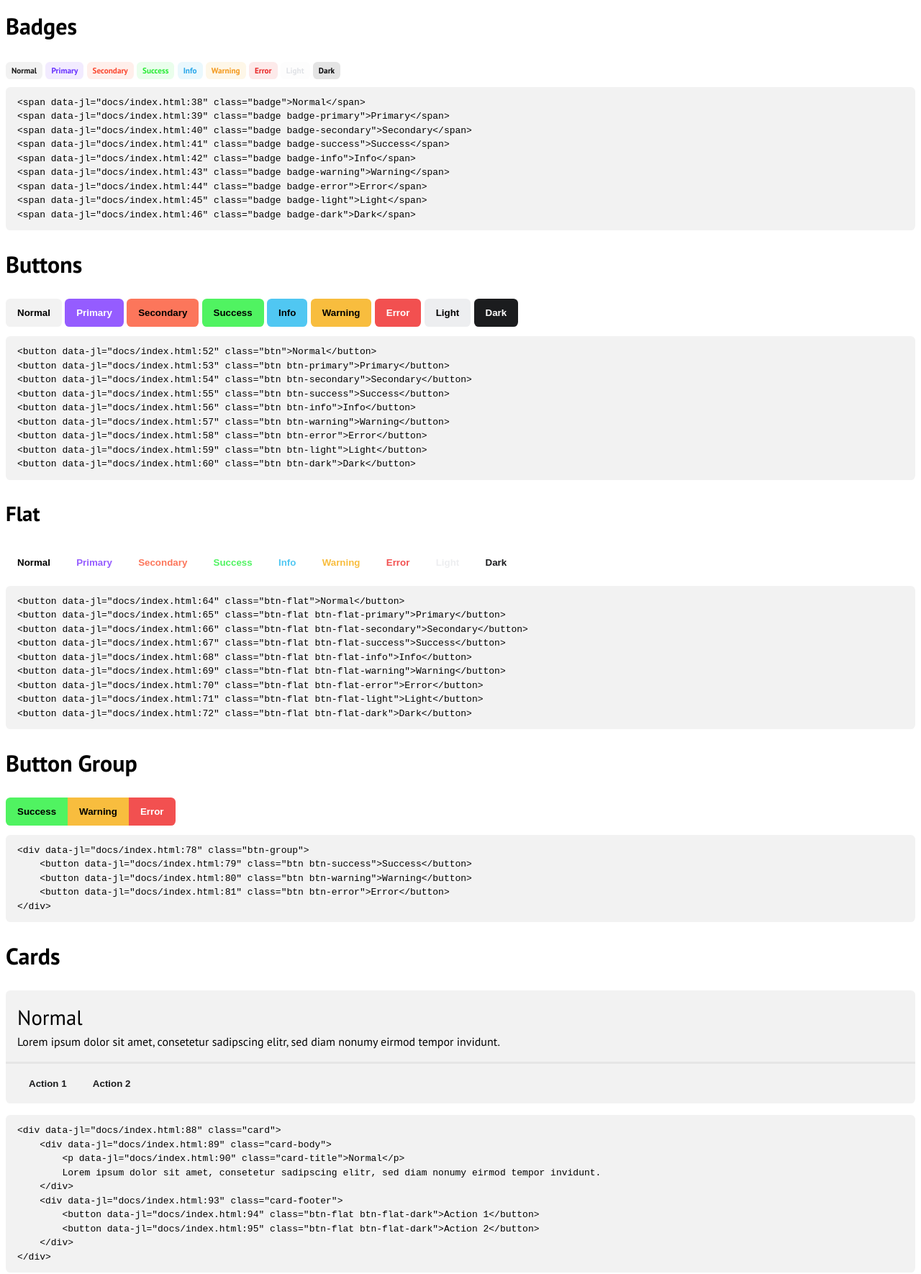
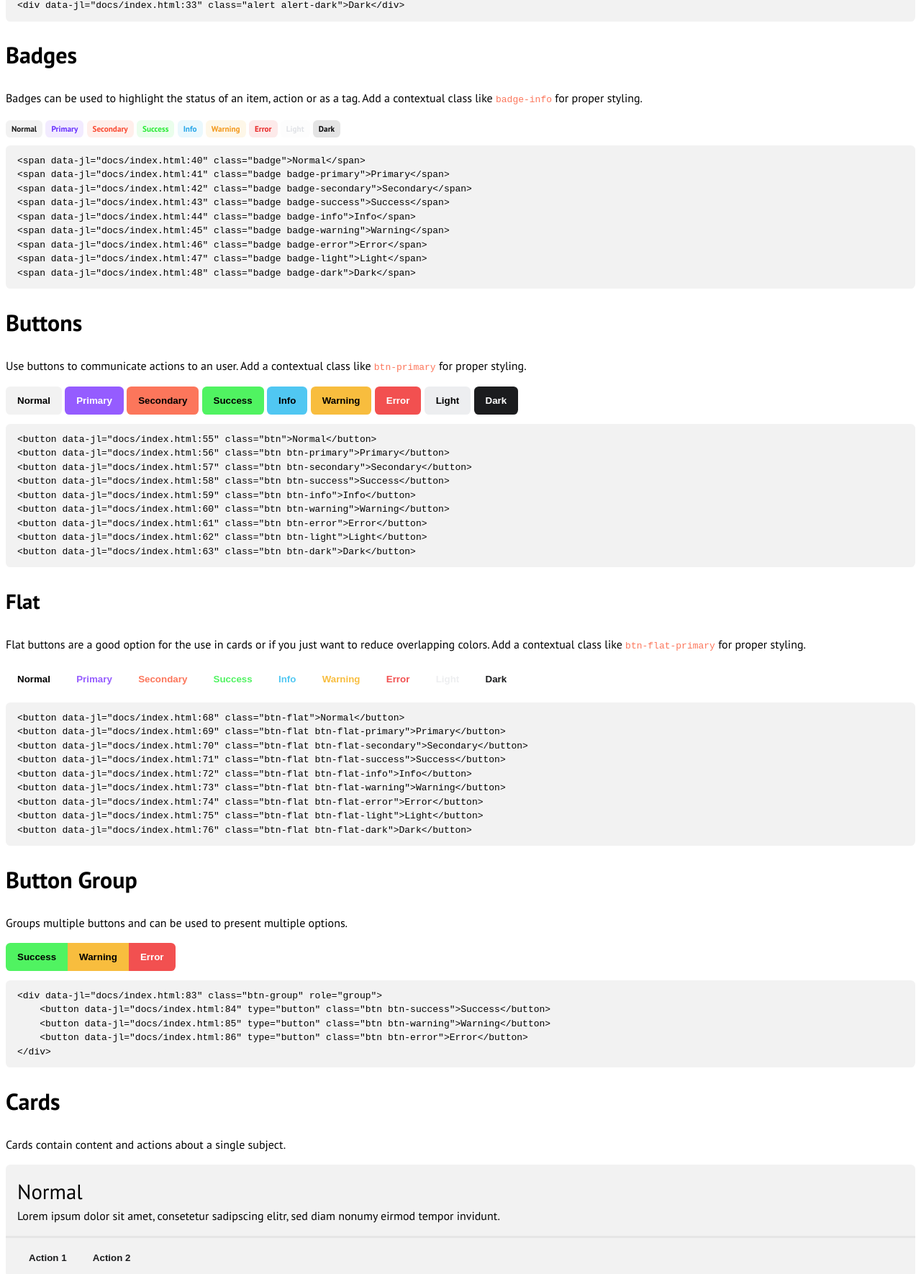
Before and after one commit to lovvskillz/kien-css, a website: page docs/index.html in a window 1280 px wide. Shown: the part 960-2730 px from the top of the page at 72% size. Drawn offline with Linux system fonts and the light colour scheme.

Commit message:
add small description to components

```diff
--- a/docs/index.html
+++ b/docs/index.html
@@ -20,6 +20,7 @@
         <h1>ProstoyCSS</h1>
         <section>
             <h2>Alerts</h2>
+            <p>Alerts can be used to show an user feedback messages. Add a contextual class like <code>alert-error</code> for proper styling.</p>
             <div data-show-code="true">
                 <div class="alert">Normal</div>
                 <div class="alert alert-primary">Primary</div>
@@ -34,6 +35,7 @@
         </section>
         <section>
             <h2>Badges</h2>
+            <p>Badges can be used to highlight the status of an item, action or as a tag. Add a contextual class like <code>badge-info</code> for proper styling.</p>
             <div data-show-code="true">
                 <span class="badge">Normal</span>
                 <span class="badge badge-primary">Primary</span>
@@ -48,6 +50,7 @@
         </section>
         <section>
             <h2>Buttons</h2>
+            <p>Use buttons to communicate actions to an user. Add a contextual class like <code>btn-primary</code> for proper styling.</p>
             <div data-show-code="true">
                 <button class="btn">Normal</button>
                 <button class="btn btn-primary">Primary</button>
@@ -60,6 +63,7 @@
                 <button class="btn btn-dark">Dark</button>
             </div>
             <h3>Flat</h3>
+            <p>Flat buttons are a good option for the use in cards or if you just want to reduce overlapping colors. Add a contextual class like <code>btn-flat-primary</code> for proper styling.</p>
             <div data-show-code="true">
                 <button class="btn-flat">Normal</button>
                 <button class="btn-flat btn-flat-primary">Primary</button>
@@ -74,16 +78,18 @@
         </section>
         <section>
             <h2>Button Group</h2>
+            <p>Groups multiple buttons and can be used to present multiple options.</p>
             <div data-show-code="true">
-                <div class="btn-group">
-                    <button class="btn btn-success">Success</button>
-                    <button class="btn btn-warning">Warning</button>
-                    <button class="btn btn-error">Error</button>
+                <div class="btn-group" role="group">
+                    <button type="button" class="btn btn-success">Success</button>
+                    <button type="button" class="btn btn-warning">Warning</button>
+                    <button type="button" class="btn btn-error">Error</button>
                 </div>
             </div>
         </section>
         <section>
             <h2>Cards</h2>
+            <p>Cards contain content and actions about a single subject.</p>
             <div data-show-code="true">
                 <div class="card">
                     <div class="card-body">
@@ -181,6 +187,7 @@
         </section>
         <section>
             <h2>Lists</h2>
+            <p>Lists are used to display a collection of content and can be mixed with actions.</p>
             <div data-show-code="true">
                 <ul class="list">
                     <li class="list-item list-item-active">Item 1</li>
@@ -204,6 +211,8 @@
         </section>
         <section>
             <h2>Table</h2>
+            <p>Tables can be used to organize and display data.</p>
+            <div data-show-code="true">
                 <table class="table">
                     <thead>
                         <tr>
@@ -240,6 +249,7 @@
                         </tr>
                     </tbody>
                 </table>
+            </div>
         </section>
         <section>
             <h2>Text Colors</h2>
```
Lines whose indentation alone changed are shown as unchanged.
